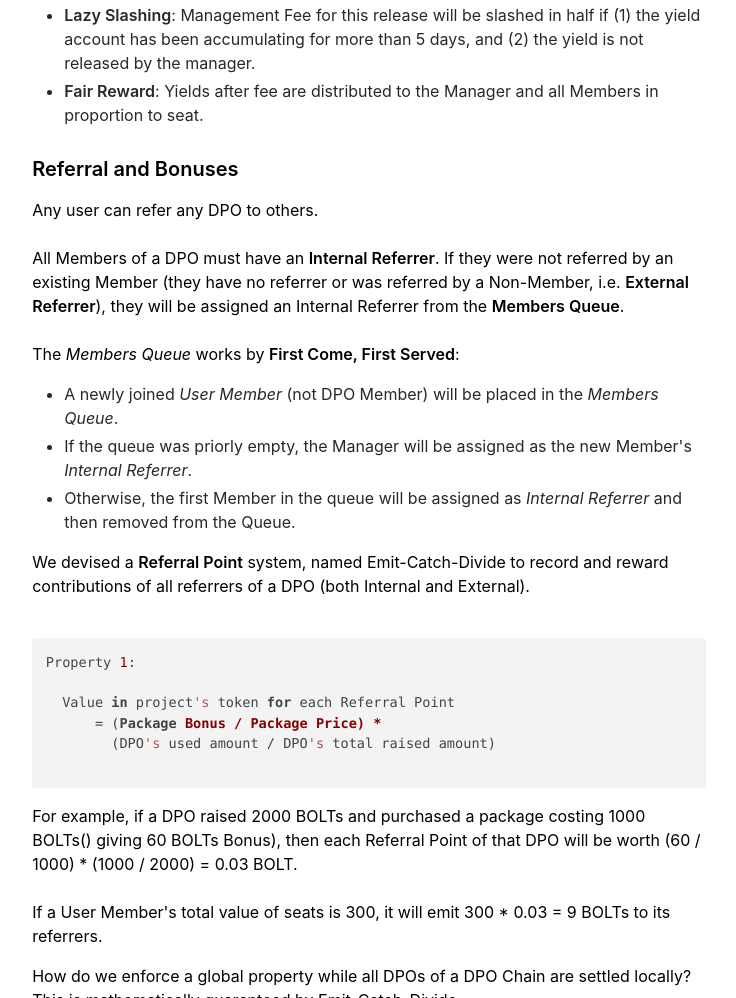
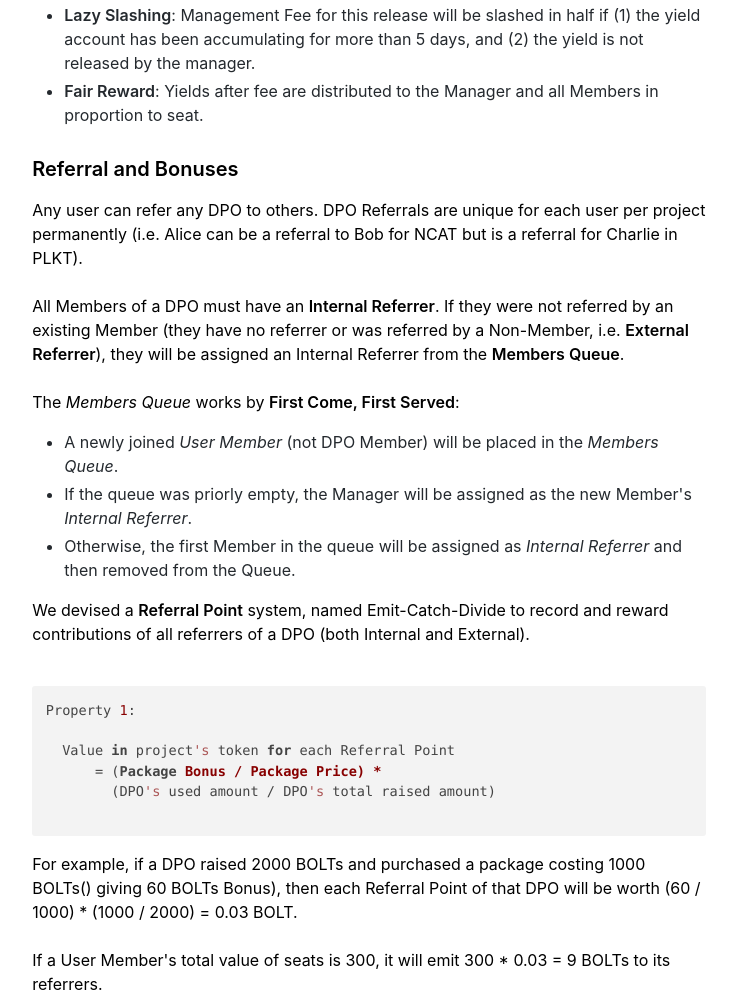
Before and after one commit to SpannerProtocol/web-docs, a plain HTML site: page docs/en/dpo_rule.html in a window 1280 px wide. Shown: the part 2515-3513 px from the top of the page, without its empty margins (271-1007 px from the left). Drawn offline with nearby package versions, Linux system fonts and the light colour scheme.

Commit message:
Deploy website
Deploy website version based on 409e66f1abbc11dc5a1cfb90734ecf0e69070b28

```diff
--- a/docs/en/dpo_rule.html
+++ b/docs/en/dpo_rule.html
@@ -120,7 +120,7 @@ Note: a DPO Member will act through its Manager.</li>
 <li><strong>Fair Reward</strong>: Yields after fee are distributed to the Manager and all Members in proportion to seat.</li>
 </ul>
 <h3><a class="anchor" aria-hidden="true" id="referral-and-bonuses"></a><a href="#referral-and-bonuses" aria-hidden="true" class="hash-link"><svg class="hash-link-icon" aria-hidden="true" height="16" version="1.1" viewBox="0 0 16 16" width="16"><path fill-rule="evenodd" d="M4 9h1v1H4c-1.5 0-3-1.69-3-3.5S2.55 3 4 3h4c1.45 0 3 1.69 3 3.5 0 1.41-.91 2.72-2 3.25V8.59c.58-.45 1-1.27 1-2.09C10 5.22 8.98 4 8 4H4c-.98 0-2 1.22-2 2.5S3 9 4 9zm9-3h-1v1h1c1 0 2 1.22 2 2.5S13.98 12 13 12H9c-.98 0-2-1.22-2-2.5 0-.83.42-1.64 1-2.09V6.25c-1.09.53-2 1.84-2 3.25C6 11.31 7.55 13 9 13h4c1.45 0 3-1.69 3-3.5S14.5 6 13 6z"></path></svg></a>Referral and Bonuses</h3>
-<p>Any user can refer any DPO to others.
+<p>Any user can refer any DPO to others. DPO Referrals are unique for each user per project permanently (i.e. Alice can be a referral to Bob for NCAT but is a referral for Charlie in PLKT).
 <br/><br/>
 All Members of a DPO must have an <strong>Internal Referrer</strong>. If they were not referred by an existing Member (they have no referrer or was referred by a Non-Member, i.e. <strong>External Referrer</strong>), they will be assigned an Internal Referrer from the <strong>Members Queue</strong>.
 <br/><br/>
```
Also changed, not shown: docs/en/dpo_rule/index.html (+1 -1 lines).
